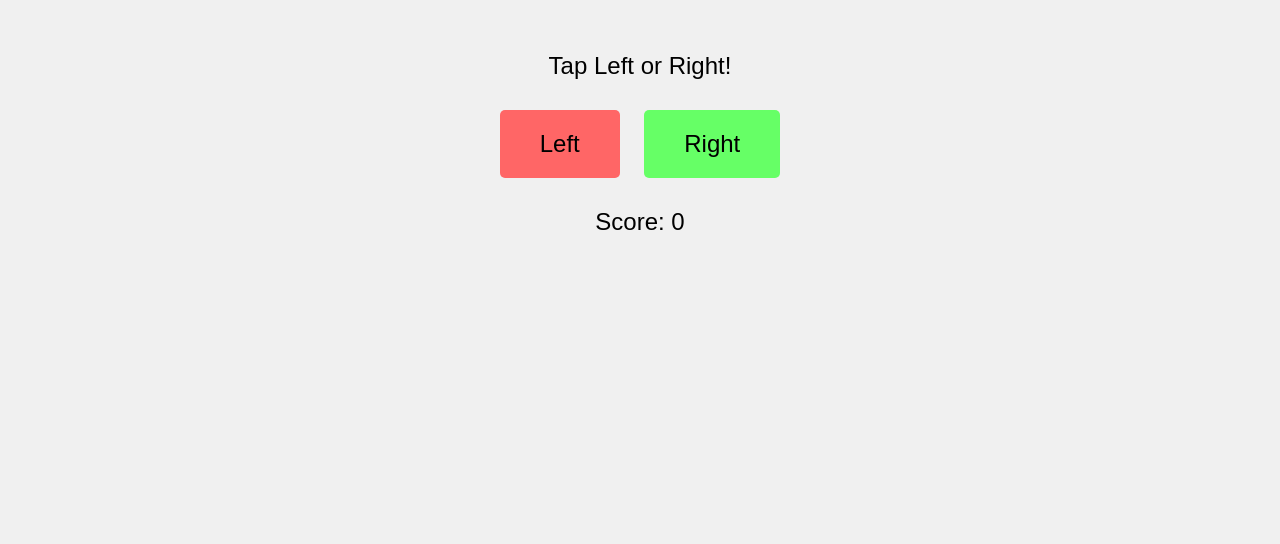
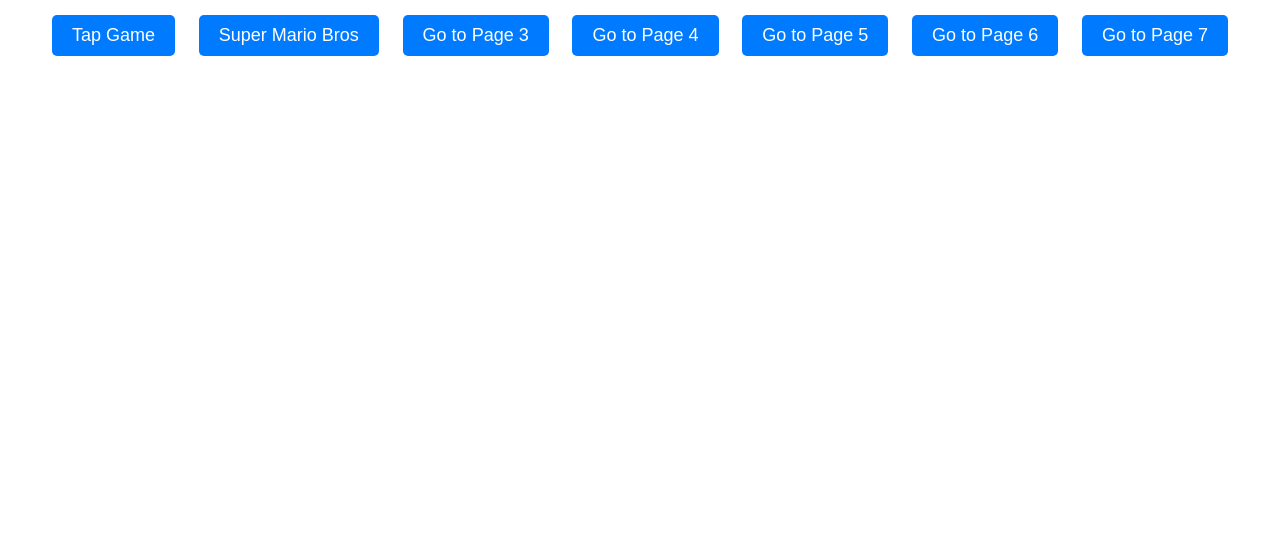
Before and after one commit to AceTCC/wawa, a plain HTML site: page index.html in a window 1280 px wide. Shown: the part 256-800 px from the top of the page. Drawn offline with Linux system fonts and the light colour scheme.

Commit message:
Update index.html

```diff
--- a/index.html
+++ b/index.html
@@ -3,18 +3,46 @@
 <head>
     <meta charset="UTF-8">
     <meta name="viewport" content="width=device-width, initial-scale=1.0">
-    <title>Tap Game</title>
-    <link rel="stylesheet" href="styles.css">
+    <title>Button Navigation</title>
+    <style>
+        body {
+            font-family: Impact, Impact;
+            text-align: center;
+            margin-top: 50px;
+        }
+        button {
+            font-size: 18px;
+            padding: 10px 20px;
+            margin: 10px;
+            cursor: pointer;
+            border: none;
+            border-radius: 5px;
+            background-color: #007BFF;
+            color: white;
+        }
+        button:hover {
+            background-color: #0056b3;
+        }
+    </style>
 </head>
 <body>
-    <div id="game">
-        <div id="instructions">Tap Left or Right!</div>
-        <div id="buttons">
-            <button id="leftButton">Left</button>
-            <button id="rightButton">Right</button>
-        </div>
-        <div id="score">Score: 0</div>
-    </div>
-    <script src="script.js"></script>
+
+    <h1>Luh's Games ;)</h1>
+    <h1>Luh's Games ;)</h1>
+    <h1>Luh's Games ;)</h1>
+    <button onclick="window.location.href='tapgame.html'">Tap Game</button>
+    <button onclick="window.location.href='SuperMario.html'">Super Mario Bros</button>
+    <button onclick="window.location.href='page3.html'">Go to Page 3</button>
+    <button
+onclick="window.location.href='page4.html'">Go to Page 4</button>
+     <button
+onclick="window.location.href='page5.html'">Go to Page 5</button>
+     <button
+onclick="window.location.href='page6.html'">Go to Page 6</button>
+     <button
+onclick="window.location.href='page7.html'">Go to Page 7</button>
+
+
+
 </body>
 </html>
```
